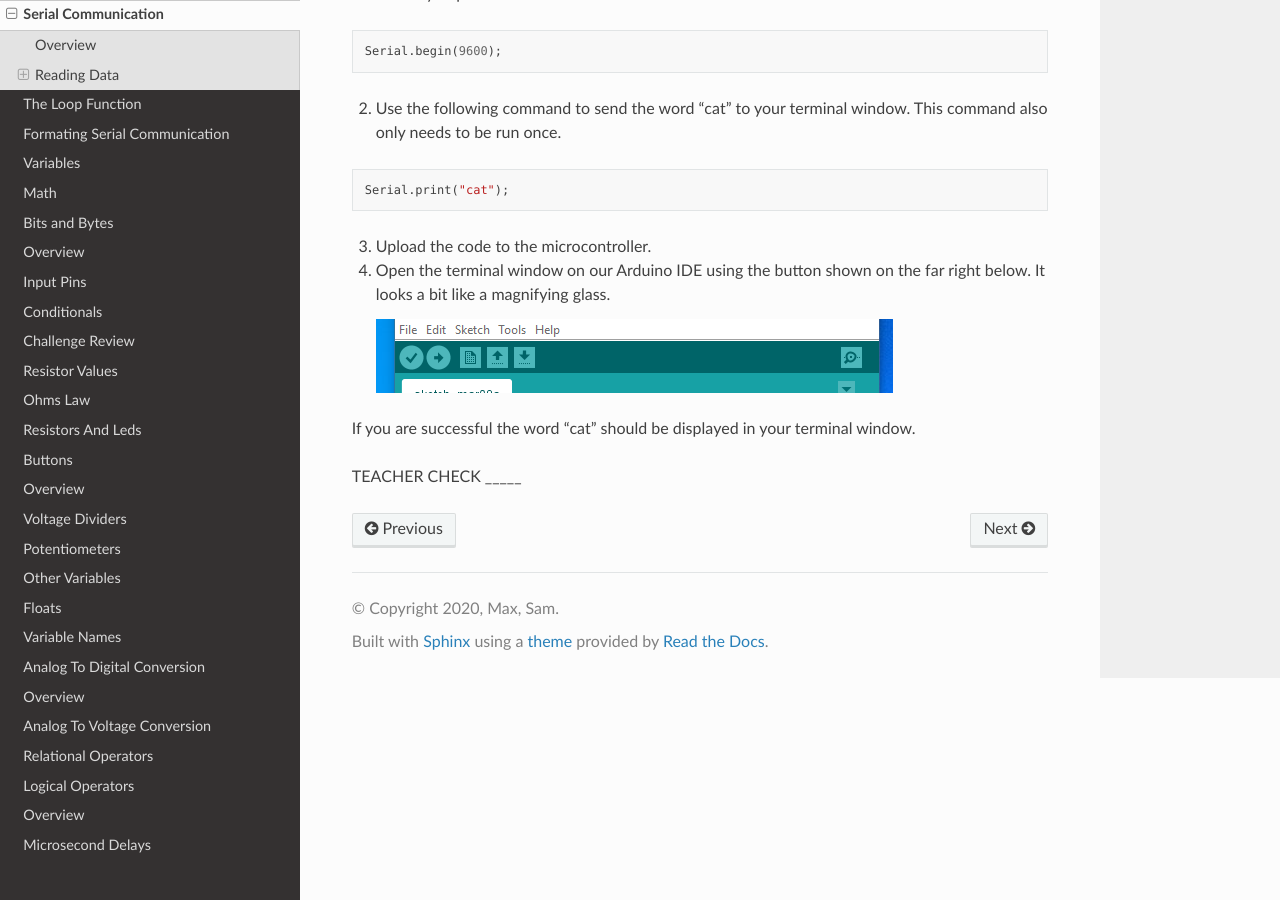
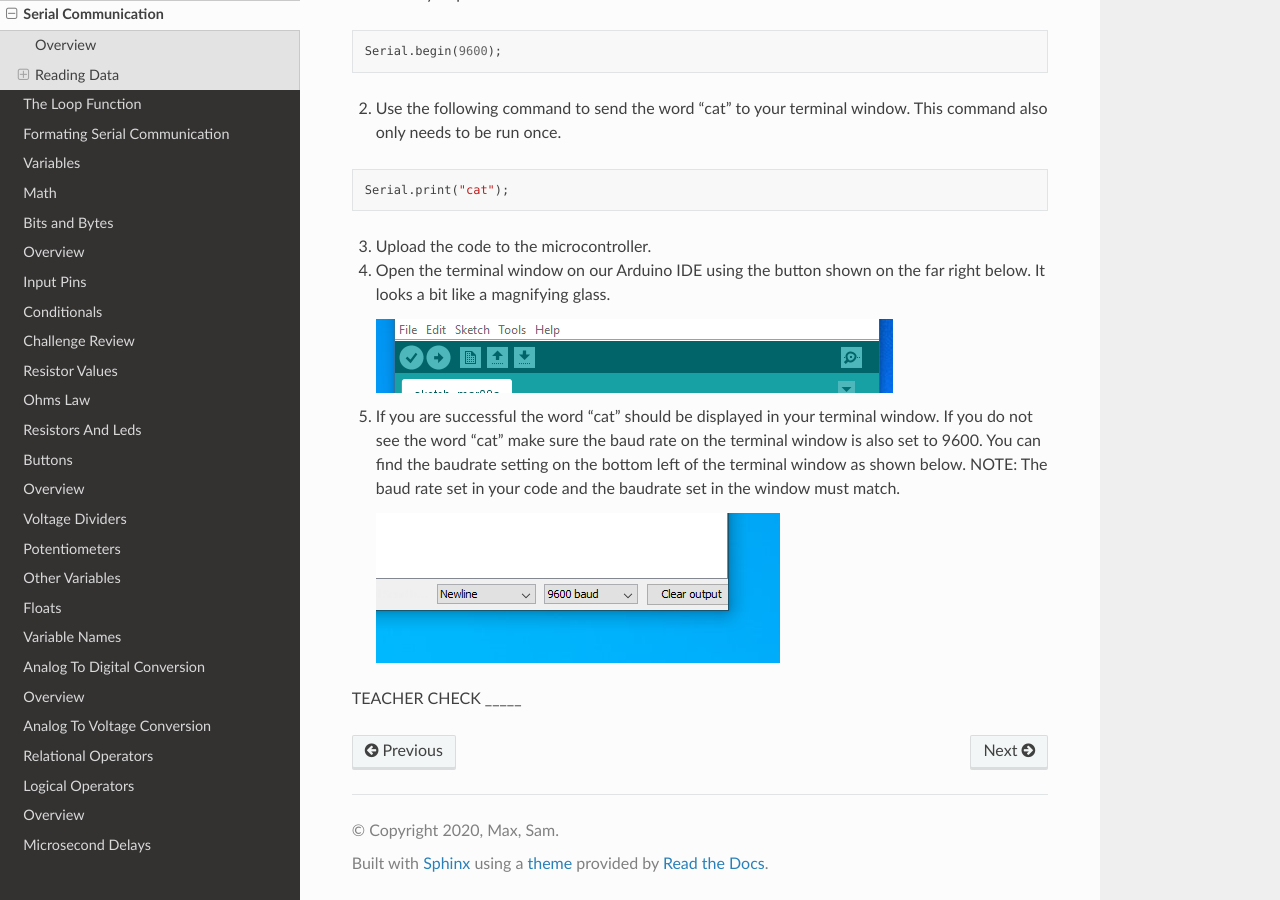
Before and after one commit to maxtkc/mvths-wiki, a Sphinx documentation site: the page built from docs/014-serial-communication.rst, in a window 1280 px wide and 900 px high, scrolled down 868 px. Built offline with Sphinx 7.4.7 and the Read the Docs theme 2.0.0, drawn with Linux system fonts in a browser that asks for light colours; pages that are not in the unit, such as notebooks, are missing from menus.

Commit message:
Update 014-serial-communication.rst

```diff
--- a/docs/014-serial-communication.rst
+++ b/docs/014-serial-communication.rst
@@ -34,6 +34,8 @@ Exercise:
    .. figure:: images/serialmonitor.PNG
       :alt:
 
-If you are successful the word "cat" should be displayed in your terminal window.
+5. If you are successful the word "cat" should be displayed in your terminal window. If you do not see the word "cat" make sure the baud rate on the terminal window is also set to 9600. You can find the baudrate setting on the bottom left of the terminal window as shown below. NOTE: The baud rate set in your code and the baudrate set in the window must match.
+
+   .. figure:: images/Baudrate96.PNG
 
 TEACHER CHECK \_\_\_\_\_
```
